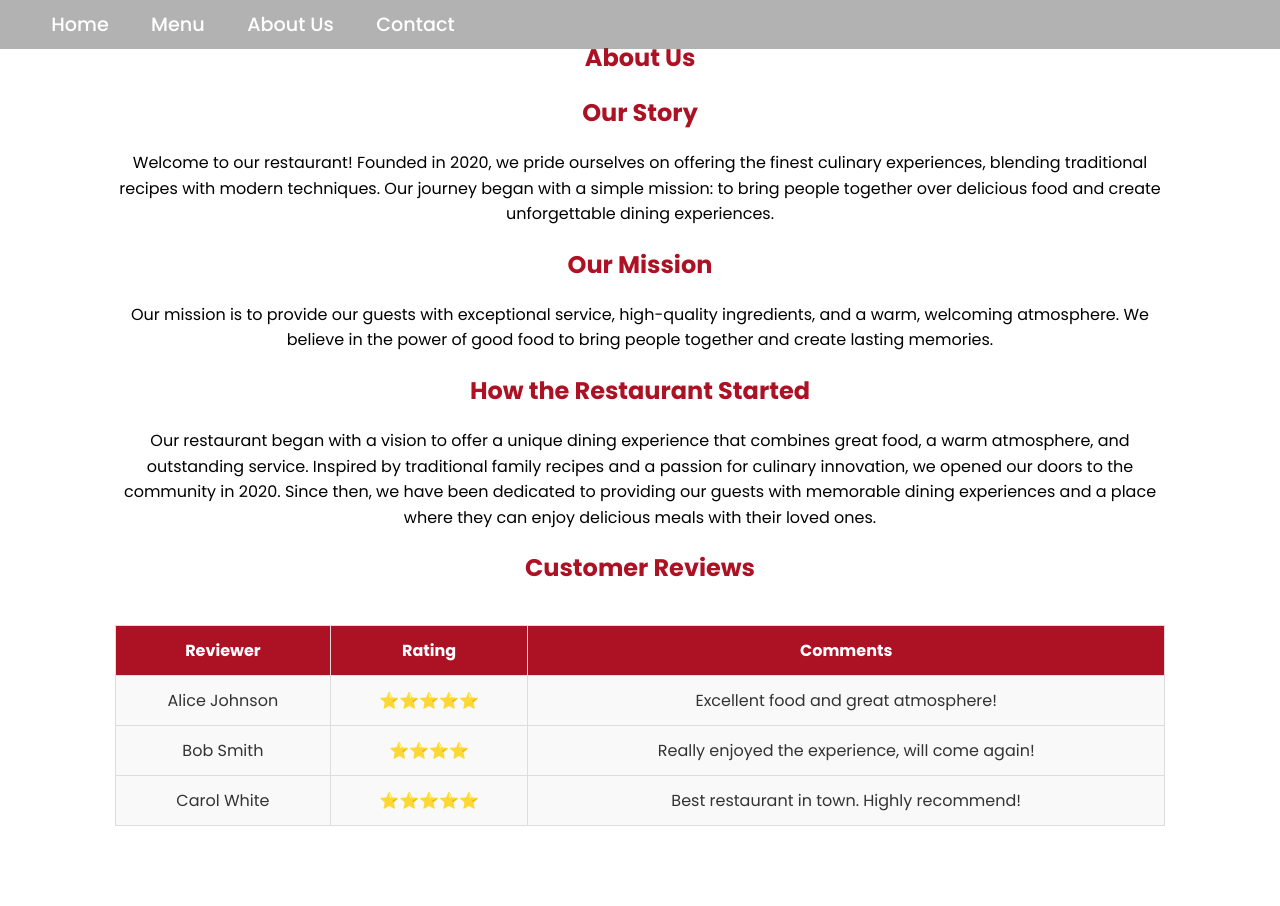
After one commit to j0zko/steakhouse-website, a PHP site: page /aboutus.html in a window 1280 px wide. The commit adds this page. Run offline with PHP 8.4, Linux system fonts and the light colour scheme.

Commit message:
big changes added about us section
about us added fixed css and layout  , background to header i must it repair to body

```diff
--- /dev/null
+++ b/aboutus.html
@@ -0,0 +1,63 @@
+<!DOCTYPE html>
+<html lang="en">
+<head>
+    <meta charset="UTF-8">
+    <meta name="viewport" content="width=device-width, initial-scale=1.0">
+    <link rel="stylesheet" href="css\styles.css">
+    <title>About Us</title>
+</head>
+<body>
+    <nav class="navbar">
+        <div class="nav-container">
+            <ul class="menu-items">
+                <li><a href="index.html">Home</a></li>
+                <li><a href="menu.html">Menu</a></li>
+                <li><a href="about.html">About Us</a></li>
+                <li><a href="contact.html">Contact</a></li>
+            </ul>
+        </div>
+    </nav>
+
+    <section class="about-section">
+        <div class="container">
+            <h1>About Us</h1>
+            <h2>Our Story</h2>
+            <p>Welcome to our restaurant! Founded in 2020, we pride ourselves on offering the finest culinary experiences, blending traditional recipes with modern techniques. Our journey began with a simple mission: to bring people together over delicious food and create unforgettable dining experiences.</p>
+
+            <h2>Our Mission</h2>
+            <p>Our mission is to provide our guests with exceptional service, high-quality ingredients, and a warm, welcoming atmosphere. We believe in the power of good food to bring people together and create lasting memories.</p>
+
+            <h2>How the Restaurant Started</h2>
+            <p>Our restaurant began with a vision to offer a unique dining experience that combines great food, a warm atmosphere, and outstanding service. Inspired by traditional family recipes and a passion for culinary innovation, we opened our doors to the community in 2020. Since then, we have been dedicated to providing our guests with memorable dining experiences and a place where they can enjoy delicious meals with their loved ones.</p>
+
+            <h2>Customer Reviews</h2>
+            <table class="reviews-table">
+                <thead>
+                    <tr>
+                        <th>Reviewer</th>
+                        <th>Rating</th>
+                        <th>Comments</th>
+                    </tr>
+                </thead>
+                <tbody>
+                    <tr>
+                        <td>Alice Johnson</td>
+                        <td>⭐⭐⭐⭐⭐</td>
+                        <td>Excellent food and great atmosphere!</td>
+                    </tr>
+                    <tr>
+                        <td>Bob Smith</td>
+                        <td>⭐⭐⭐⭐</td>
+                        <td>Really enjoyed the experience, will come again!</td>
+                    </tr>
+                    <tr>
+                        <td>Carol White</td>
+                        <td>⭐⭐⭐⭐⭐</td>
+                        <td>Best restaurant in town. Highly recommend!</td>
+                    </tr>
+                </tbody>
+            </table>
+        </div>
+    </section>
+</body>
+</html>
--- a/css/styles.css
+++ b/css/styles.css
@@ -18,7 +18,7 @@ body {
 }
 
 .header {
-  background-image: url("header-image.jpg"); /* Change to your image URL */
+  background-image: url("https://images.pexels.com/photos/1482803/pexels-photo-1482803.jpeg"); /* Change to your image URL */
   background-size: cover;
   background-position: center;
   color: #ffffff;
@@ -27,6 +27,14 @@ body {
   justify-content: center;
   align-items: center;
   position: relative;
+  opacity: 0;
+  animation: fadeInBackground 3s ease-in-out forwards; /* Apply fade-in animation */
+}
+
+@keyframes fadeInBackground {
+  to {
+    opacity: 1;
+  }
 }
 
 .header::before {
@@ -316,3 +324,62 @@ body {
 .text-button-container span {
   font-size: 1.2rem; /* Adjust as needed */
 }
+
+/* About Us Page Styles */
+.about-section {
+  padding: 40px 0;
+}
+
+.about-section h1 {
+  text-align: center;
+  margin-bottom: 20px;
+  color: #ad1124; /* Red color */
+}
+
+.about-section h2 {
+  text-align: center;
+  margin-bottom: 20px;
+  color: #ad1124; /* Red color */
+}
+
+.about-section p {
+  text-align: center;
+  margin-bottom: 20px;
+  line-height: 1.6;
+}
+
+/* Reviews Table */
+.reviews-table {
+  width: 100%;
+  border-collapse: collapse;
+  margin: 40px 0;
+}
+
+.reviews-table th, .reviews-table td {
+  border: 1px solid #ddd;
+  padding: 12px;
+}
+
+.reviews-table th {
+  background-color: #ad1124;
+  color: white;
+  font-weight: bold;
+}
+
+.reviews-table td {
+  background-color: #f9f9f9;
+  color: #333;
+  text-align: center;
+}
+
+@media (max-width: 768px) {
+  .team-member {
+    flex-direction: column;
+    align-items: center;
+    text-align: center;
+  }
+
+  .team-member img {
+    margin-bottom: 10px;
+  }
+}
```
